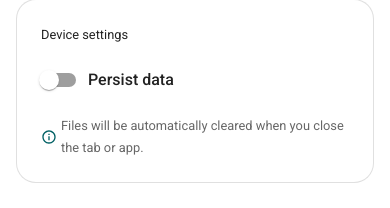
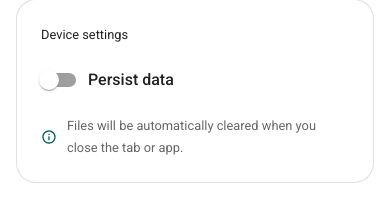
Before and after one commit to caweidmann/fstats, a Next.js app: page /settings in a window 390 px wide. Shown: the part 94-302 px from the top of the page. Built offline with nearby package versions, Linux system fonts and the light colour scheme; no server answers; a web font is replaced by a local one; what @mui/material-nextjs would draw is missing.

Commit message:
style: Mobile

```diff
--- a/app/settings/components/DeviceSettings/index.tsx
+++ b/app/settings/components/DeviceSettings/index.tsx
@@ -4,9 +4,10 @@ import { InfoOutlined } from '@mui/icons-material'
 import { Box, Card, FormControlLabel, Switch, Typography } from '@mui/material'
 import type { ChangeEvent } from 'react'
 
-import { useUserPreferences } from '@/hooks'
+import { useIsMobile, useUserPreferences } from '@/hooks'
 
 const Component = () => {
+  const isMobile = useIsMobile()
   const { persistData, set } = useUserPreferences()
 
   const onChange = (event: ChangeEvent<HTMLInputElement>) => {
@@ -32,7 +33,7 @@ const Component = () => {
         />
       </Box>
 
-      <Box sx={{ display: 'flex', alignItems: 'center', gap: 0.5 }}>
+      <Box sx={{ display: 'flex', alignItems: 'center', gap: isMobile ? 1.25 : 0.5 }}>
         <InfoOutlined color={persistData ? 'warning' : 'secondary'} sx={{ fontSize: 16 }} />
         <Typography variant="caption" color={persistData ? 'warning' : 'text.secondary'}>
           {persistData
```
